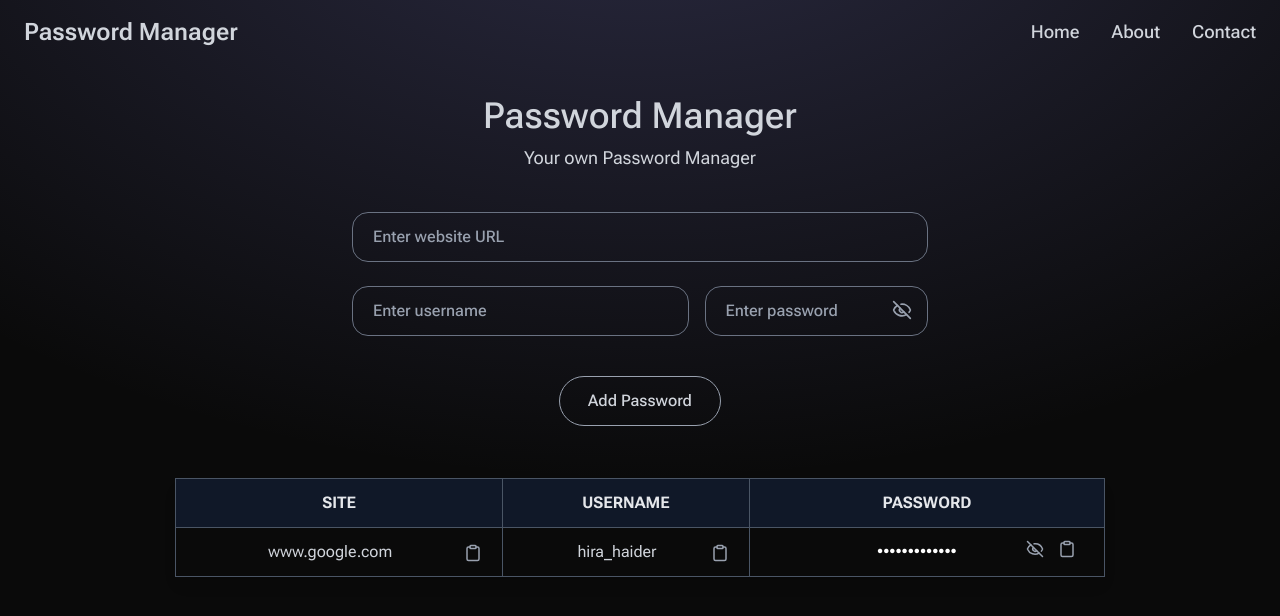
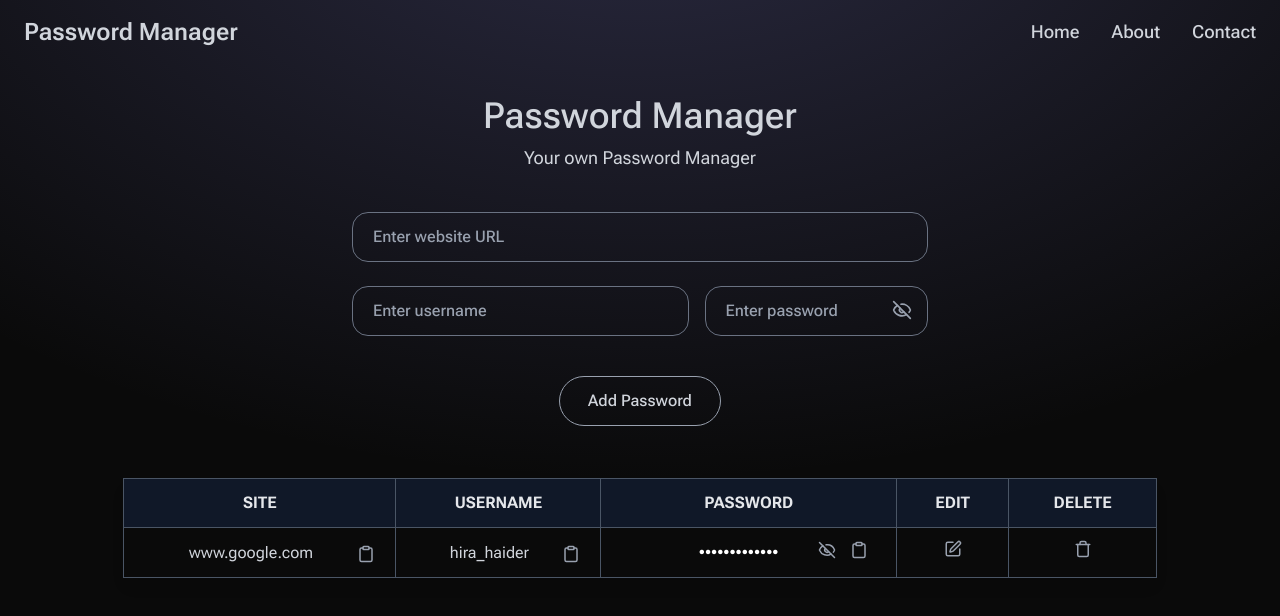
Before and after one commit to Hira-Haider-46/react_password_manager, a React (Vite) app: page / in a window 1280 px wide. Shown: the top 616 px of the page. Built offline with nearby package versions, Linux system fonts and the light colour scheme.

Commit message:
edit and delete btn added in manager

```diff
--- a/src/components/Manager.tsx
+++ b/src/components/Manager.tsx
@@ -1,5 +1,5 @@
 import React, { useState } from "react";
-import { Eye, EyeOff, Clipboard, Check } from "lucide-react";
+import { Eye, EyeOff, Clipboard, Check, Edit, Trash } from "lucide-react";
 
 const Manager: React.FC = () => {
   const [showPassword, setShowPassword] = useState(false);
@@ -59,7 +59,7 @@ const Manager: React.FC = () => {
       </div>
 
       <div className="overflow-x-auto mx-5">
-        <table className="w-3/4 min-w-[500px] mx-auto my-5 text-gray-300 text-center border border-gray-600 rounded-lg shadow-lg">
+        <table className="w-5/6 min-w-[500px] mx-auto my-5 text-gray-300 text-center border border-gray-600 rounded-lg shadow-lg">
           <thead className="bg-gray-900 text-gray-200 uppercase">
             <tr>
               <th className="py-3 px-5 border-1 border-gray-600 box-border">
@@ -70,6 +70,12 @@ const Manager: React.FC = () => {
               </th>
               <th className="py-3 px-5 border-1 border-gray-600 box-border">
                 Password
+              </th>
+              <th className="py-3 px-5 border-1 border-gray-600 box-border">
+                Edit
+              </th>
+              <th className="py-3 px-5 border-1 border-gray-600 box-border">
+                Delete
               </th>
             </tr>
           </thead>
@@ -120,7 +126,11 @@ const Manager: React.FC = () => {
                     className="absolute right-10 text-gray-400 hover:text-gray-200 cursor-pointer"
                     onClick={() => setShowPasswordTable(!showPasswordTable)}
                   >
-                    {showPasswordTable ? <Eye size={18} /> : <EyeOff size={18} />}
+                    {showPasswordTable ? (
+                      <Eye size={18} />
+                    ) : (
+                      <EyeOff size={18} />
+                    )}
                   </button>
                   <button
                     onClick={() => copyToClipboard("hirahaider@19", "password")}
@@ -134,6 +144,16 @@ const Manager: React.FC = () => {
                   </button>
                 </div>
               </td>
+              <td className="py-3 pr-5 border border-gray-600">
+                <button className="ml-5 text-gray-400 hover:text-white cursor-pointer">
+                  <Edit size={18} />
+                </button>
+              </td>
+              <td className="py-3 pr-5 border border-gray-600">
+                <button className="ml-5 text-gray-400 hover:text-white cursor-pointer">
+                <Trash size={18} />
+                </button>
+              </td>
             </tr>
           </tbody>
         </table>
```
